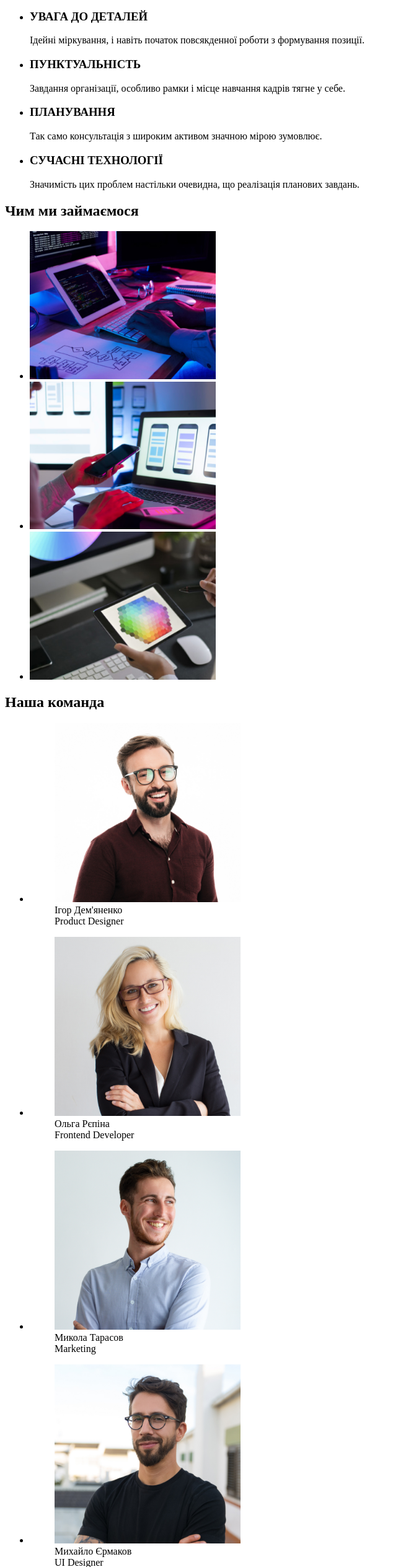
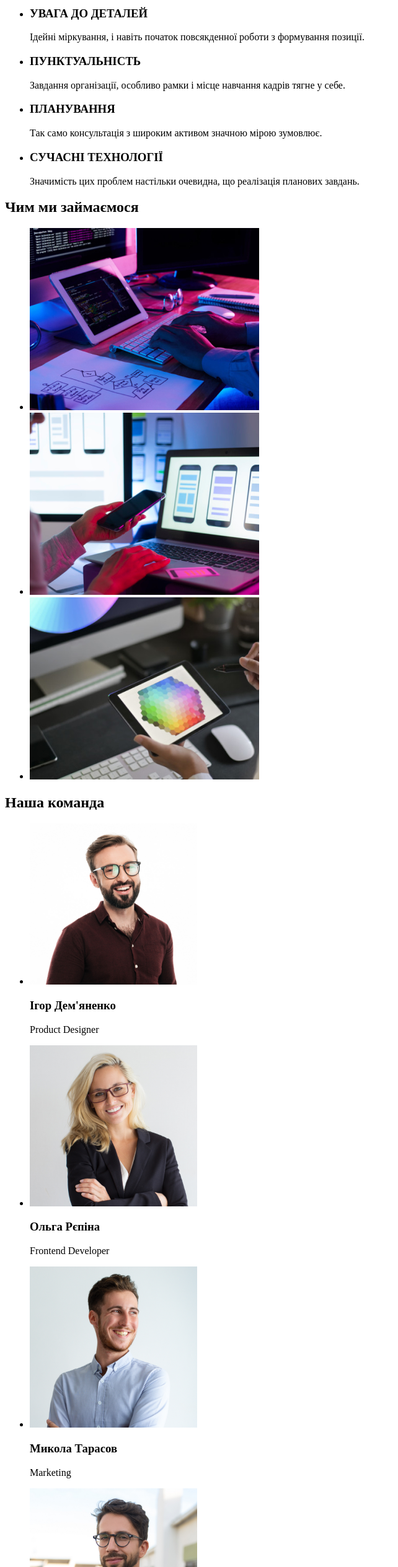
Before and after one commit to AndrewKetsko/goit-markup-hw-01, a plain HTML site: page index.html in a window 1280 px wide. Shown: the part 271-2800 px from the top of the page at 62% size, without its empty margins (0-642 px from the left). Drawn offline with Linux system fonts and the light colour scheme.

Commit message:
all-changes-done

```diff
--- a/index.html
+++ b/index.html
@@ -8,23 +8,25 @@
 </head>
 <body>
 <header>
-<a href=""><span>Web</span><span>Studio</span></a>
 <nav>
+    <a href="index.html">Web Studio</a>
     <ul>
         <li><a href="">Студія</a></li>
         <li> <a href="">Портфоліо</a></li>
         <li><a href="">Контакти</a></li>
     </ul>
 </nav>
-<a href="mailto:info@devstudio.com">info@devstudio.com</a>
-<a href="tel:+380961111111">+38 096 111 11 11</a>
+<ul>
+    <li><a href="mailto:info@devstudio.com">info@devstudio.com</a></li>
+    <li><a href="tel:+380961111111">+38 096 111 11 11</a></li>
+</ul>
 </header>
 <main>
-<div>
+<section>
     <h1>Ефективні рішення для <br> вашого бізнесу</h1>
     <button type="button">Замовити послугу</button>
-</div>
-<div>
+</section>
+<section>
     <h2 hidden>Наші Переваги</h2>
     <ul>
         <li>
@@ -44,63 +46,58 @@
             <p>Значимість цих проблем настільки очевидна, що реалізація планових завдань.</p>
         </li>
     </ul>
-</div>
-<div>
+</section>
+<section>
     <h2>Чим ми займаємося</h2>
     <ul>
-        <li><img src="images/1mobapp.jpg" alt="Desktop applications" width="300"></li>
-        <li><img src="images/2deskapp.jpg" alt="mobile applications" width="300"></li>
-        <li><img src="images/3design.jpg" alt="design solutions" width="300"></li>
+        <li>
+            <img src="./images/1mobapp.jpg" alt="Desktop applications" width="370">
+        </li>
+        <li>
+            <img src="./images/2deskapp.jpg" alt="mobile applications" width="370">
+        </li>
+        <li>
+            <img src="./images/3design.jpg" alt="design solutions" width="370">
+        </li>
     </ul>
-</div>
-<div>
+</section>
+<section>
     <h2>Наша команда</h2>
     <ul>
         <li>
-            <figure>
-                <img src="images/4igor.jpg" alt="Product Designer" width="300">
-                <figcaption>
-                    <span>Ігор Дем'яненко</span> <br>
-                    <span>Product Designer</span>
-                </figcaption>
-            </figure>
+                <img src="./images/4igor.jpg" alt="Product Designer" width="270">
+                    <h3>Ігор Дем'яненко</h3>
+                    <p>Product Designer</p>
         </li>
         <li>
-            <figure>
-                <img src="images/5olga.jpg" alt="Frontend Developer" width="300">
-                <figcaption>
-                    <span>Ольга Рєпіна</span> <br>
-                    <span>Frontend Developer</span>
-                </figcaption>
-            </figure>
+                <img src="./images/5olga.jpg" alt="Frontend Developer" width="270">
+                    <h3>Ольга Рєпіна</h3>
+                    <p>Frontend Developer</p>
         </li>
         <li>
-            <figure>
-                <img src="images/6mykola.jpg" alt="Marketing" width="300">
-                <figcaption>
-                    <span>Микола Тарасов</span> <br>
-                    <span>Marketing</span>
-                </figcaption>
-            </figure>
+                <img src="./images/6mykola.jpg" alt="Marketing" width="270">
+                    <h3>Микола Тарасов</h3>
+                    <p>Marketing</p>
         </li>
         <li>
-            <figure>
-                <img src="images/7mykhailo.jpg" alt="UI Designer" width="300">
-                <figcaption>
-                    <span>Михайло Єрмаков</span> <br>
-                    <span>UI Designer</span>
-                </figcaption>
-            </figure>
+                <img src="./images/7mykhailo.jpg" alt="UI Designer" width="270">
+                    <h3>Михайло Єрмаков</h3>
+                    <p>UI Designer</p>
         </li>
     </ul>
-</div>
+</section>
 </main>
 <footer>
-    <a href=""><span>Web</span><span>Studio</span></a>
-    <address>м. Київ, пр-т Лесі Українки, 26 <br>
-    <a href="mailto:info@devstudio.com">info@devstudio.com</a> <br>
-    <a href="tel:+380961111111">+38 096 111 11 11</a> <br>
-    </address>
+    <a href="index.html">Web Studio</a>
+    <address> м. Київ, пр-т Лесі Українки, 26 </address>
+    <ul>
+        <li>
+            <a href="mailto:info@devstudio.com">info@devstudio.com</a>
+        </li>
+        <li>
+            <a href="tel:+380961111111">+38 096 111 11 11</a>
+        </li>
+    </ul>
 </footer>
 </body>
 </html>
```
